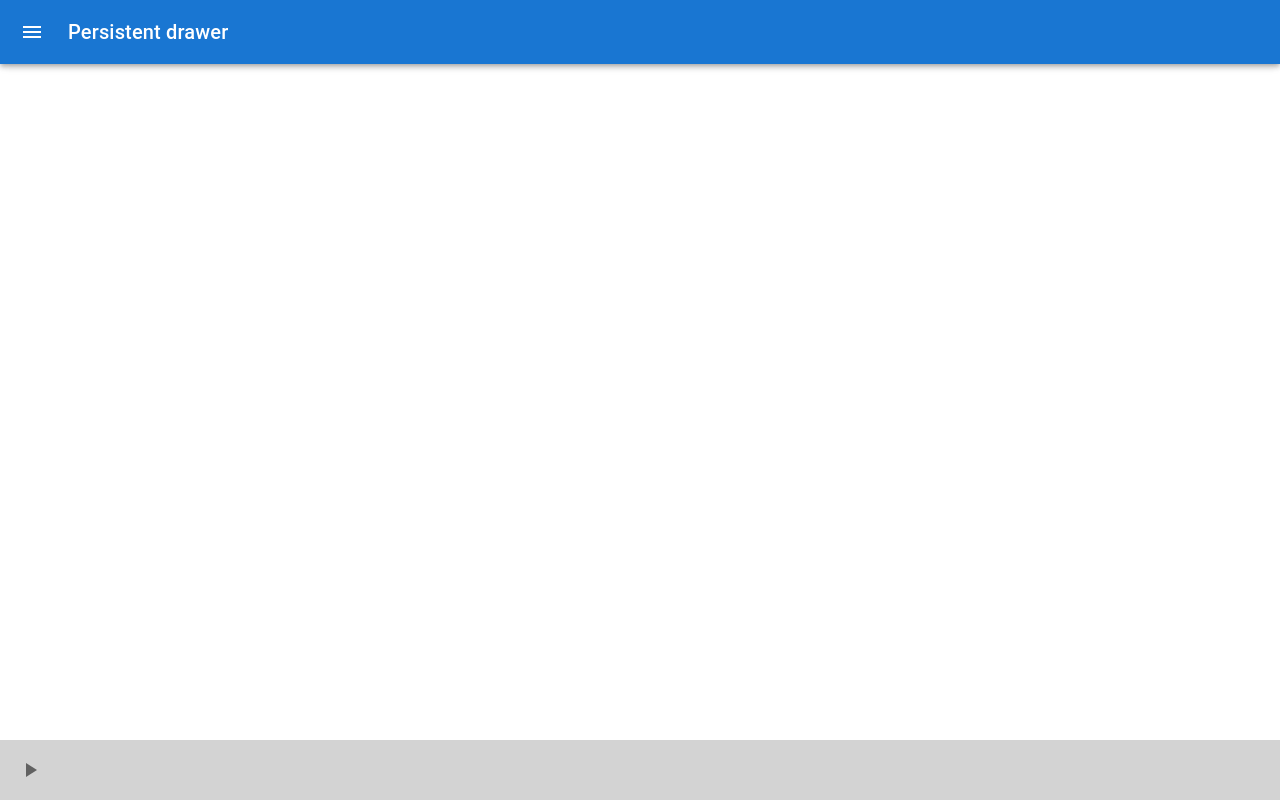
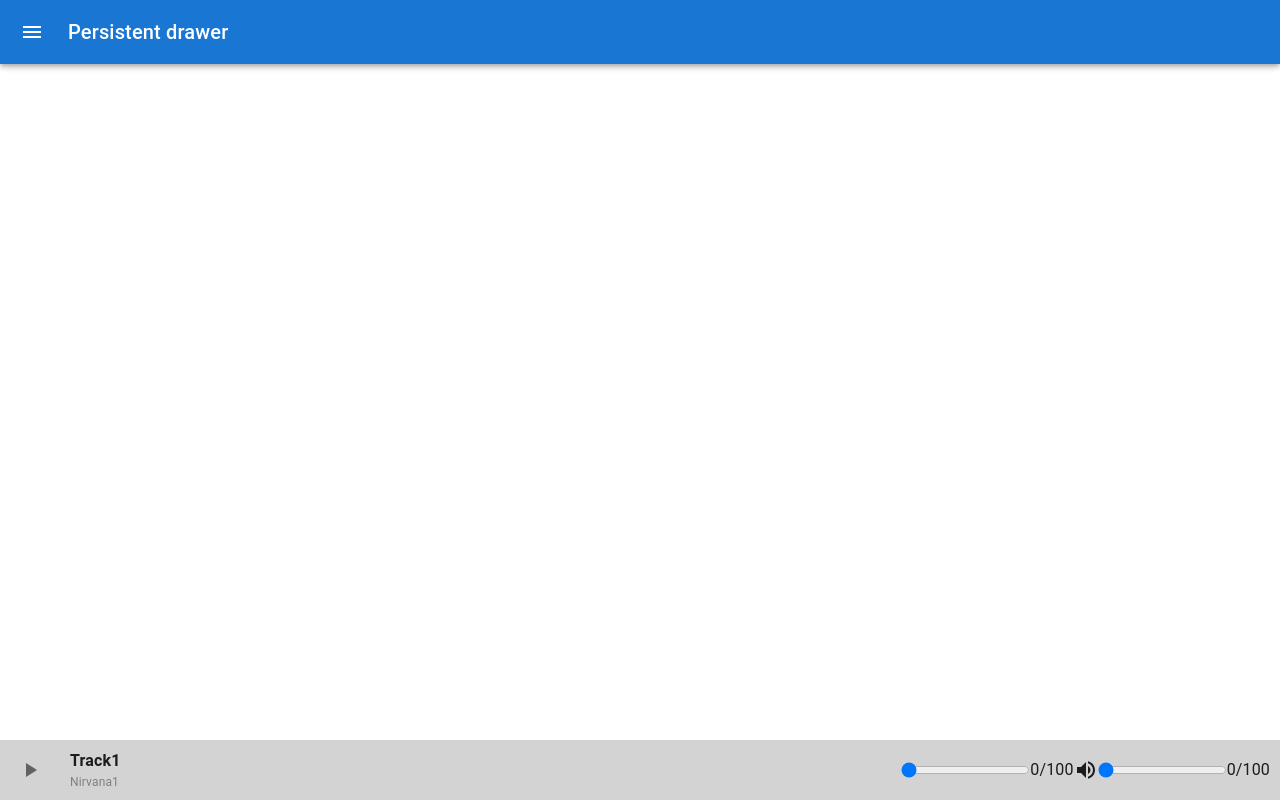
Before and after one commit to DmitryMN/spoty_front, a Next.js app: page / in a window 1280 px wide. Built offline with nearby package versions, Linux system fonts and the light colour scheme.

Commit message:
feat: add player component and trackprogress, refactoring

```diff
--- a/app/components/Player.tsx
+++ b/app/components/Player.tsx
@@ -1,12 +1,24 @@
 'use client'
 
-import { Pause, PlayArrow } from '@mui/icons-material';
-import { IconButton } from '@mui/material';
+import { Pause, PlayArrow, VolumeUp } from '@mui/icons-material';
+import { Grid, IconButton } from '@mui/material';
 import { FC, useState } from 'react';
 import style from '../styles/Player.module.scss'
+import { ITrack } from '../types/track';
+import { TrackProgress } from './TrackProgress';
 
 
 export const Player = () => {
+    const track: ITrack = {
+        id: 1,
+        name: 'Track1',
+        artist: 'Nirvana1',
+        text: 'Come as you are',
+        listens: 0,
+        picture: 'https://99designs-blog.imgix.net/blog/wp-content/uploads/2017/12/attachment_53618706.png?auto=format&q=60&fit=max&w=930',
+        audio: 'test',
+        comments: []
+    }
 
     const [active, setActive] = useState(false);
 
@@ -17,6 +29,13 @@ export const Player = () => {
                     active ? <Pause /> : <PlayArrow />
                 }
             </IconButton>
+            <Grid className={style.player__text} container direction='column'>
+                <div className={style.player__text_name}>{track.name}</div>
+                <div className={style.player__text_artist}>{track.artist}</div>
+            </Grid>
+            <TrackProgress left={0} right={100} onChange={() => {}} />
+            <VolumeUp style={{marginLeft: 'auto'}}/>
+            <TrackProgress left={0} right={100} onChange={() => {}} />
         </div>
     )
 }
--- /dev/null
+++ b/app/components/TrackProgress.tsx
@@ -0,0 +1,18 @@
+import { FC } from 'react';
+
+interface TrackProgressProps {
+    left: number
+    right: number
+    onChange: (e: any) => void
+}
+
+
+export const TrackProgress: FC<TrackProgressProps> = ({left, right, onChange}) => {
+
+    return (
+        <div style={{display: 'flex'}}>
+            <input type="range" min={left} max={right} value={left} onChange={onChange}/>
+            <div>{left}/{right}</div>
+        </div>
+    )
+}
--- a/app/styles/Player.module.scss
+++ b/app/styles/Player.module.scss
@@ -8,3 +8,15 @@
     padding: 0 10px;
     background-color: lightgrey;
 }
+.player__text {
+    width: 200px;
+    margin: 0 20px;
+}
+.player__text_name {
+    font-size: 16px;
+    font-weight: 600;
+}
+.player__text_artist {
+    font-size: 12px;
+    color: grey;
+}
```
